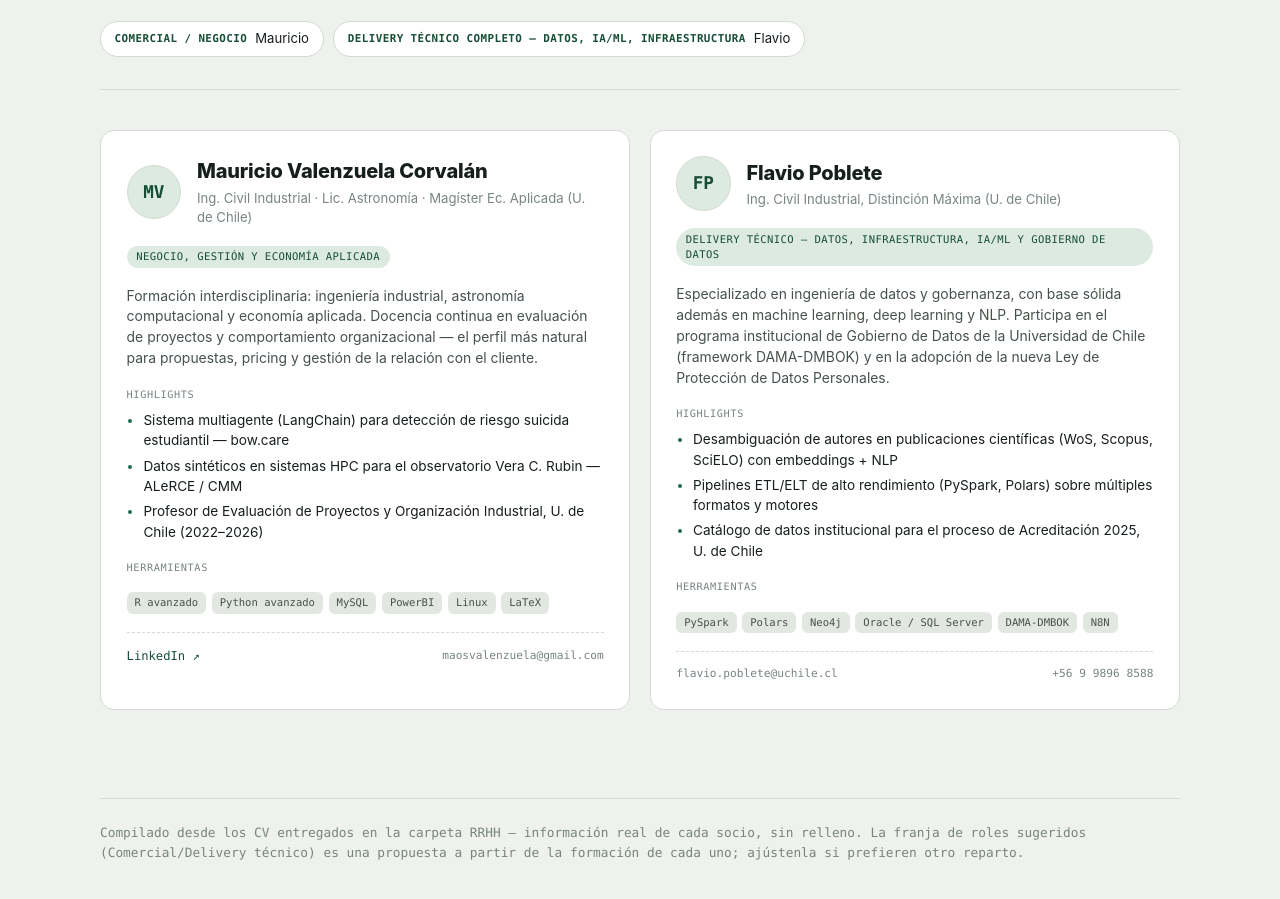
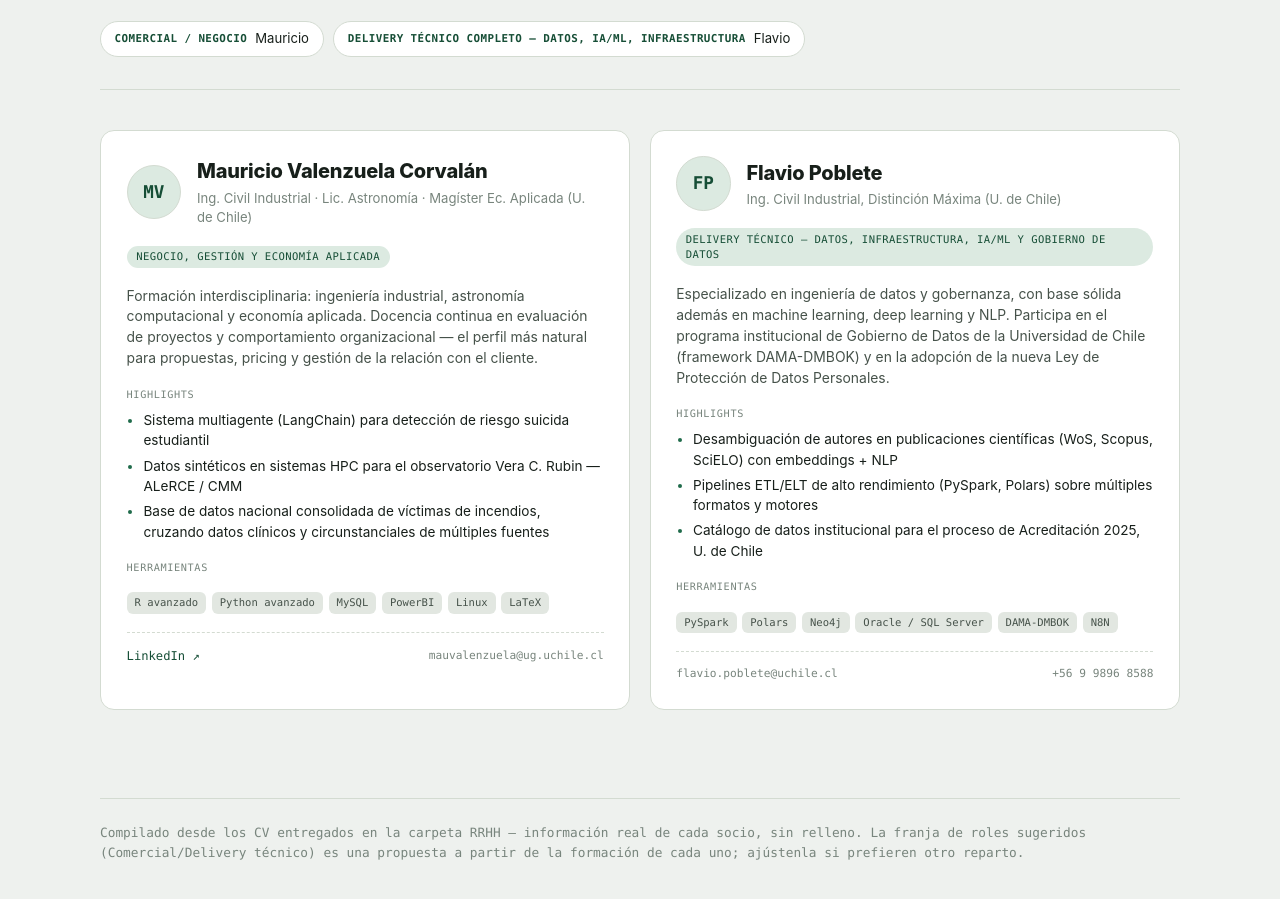
Before and after one commit to mauriciovalenzuela742/Corleone-Solutions-site, a plain HTML site: page index.html in a window 1280 px wide. Shown: the part 189-1088 px from the top of the page. Drawn offline with Linux system fonts and the light colour scheme.

Commit message:
Modify highlights and change contact email
Updated highlights and contact email in index.html.

```diff
--- a/index.html
+++ b/index.html
@@ -132,9 +132,9 @@
       <div>
         <p class="block-label">Highlights</p>
         <ul class="highlights">
-          <li>Sistema multiagente (LangChain) para detección de riesgo suicida estudiantil — bow.care</li>
+          <li>Sistema multiagente (LangChain) para detección de riesgo suicida estudiantil</li>
           <li>Datos sintéticos en sistemas HPC para el observatorio Vera C. Rubin — ALeRCE / CMM</li>
-          <li>Profesor de Evaluación de Proyectos y Organización Industrial, U. de Chile (2022–2026)</li>
+          <li>Base de datos nacional consolidada de víctimas de incendios, cruzando datos clínicos y circunstanciales de múltiples fuentes</li>
         </ul>
       </div>
       <div class="skill-groups">
@@ -146,7 +146,7 @@
       </div>
       <div class="card-foot">
         <a href="https://www.linkedin.com/in/mauriciovalenzuelacorvalan/" target="_blank" rel="noopener">LinkedIn ↗</a>
-        <span class="contact-todo">maosvalenzuela@gmail.com</span>
+        <span class="contact-todo">mauvalenzuela@ug.uchile.cl</span>
       </div>
     </article>
 
```
